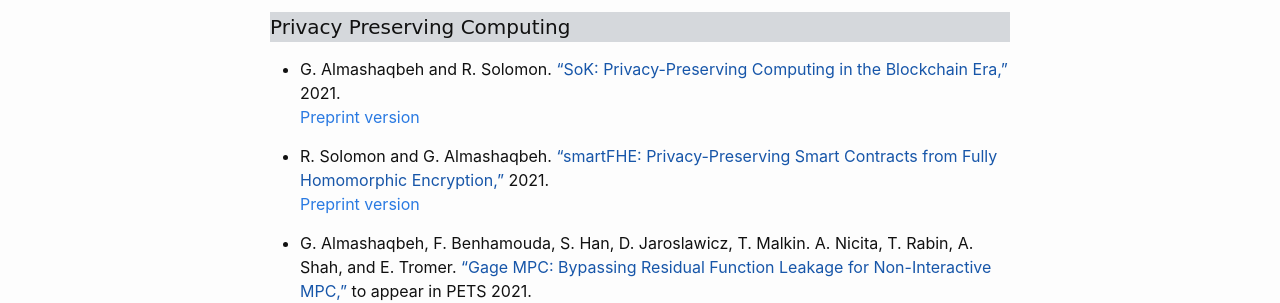
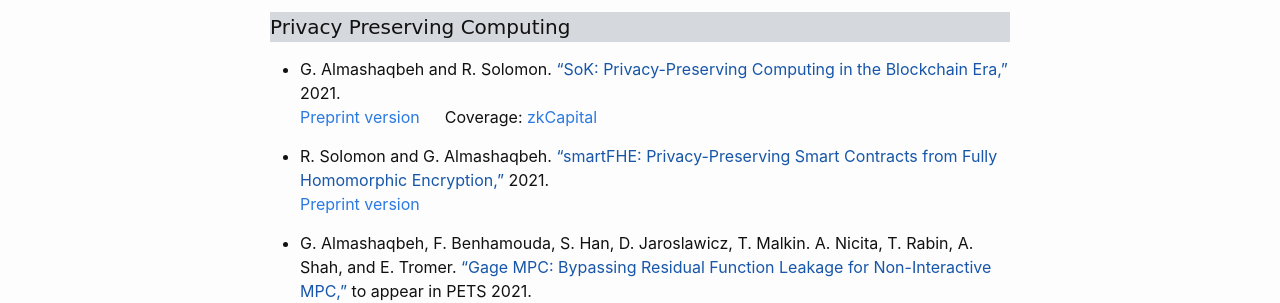
Before and after one commit to GhadaAlmashaqbeh/GhadaAlmashaqbeh.github.io, a Jekyll site: the page built from 02-publications.md, in a window 1280 px wide. Shown: the part 642-945 px from the top of the page. Built offline with Jekyll 4.4.1, drawn with Linux system fonts in a browser that asks for light colours.

Commit message:
add paper media coverage

```diff
--- a/02-publications.md
+++ b/02-publications.md
@@ -29,7 +29,7 @@
 <h4 style="font-family: 'Comic Sans MS'; background-color:rgb(213, 216, 220);">Privacy Preserving Computing</h4>
 
 * G. Almashaqbeh and R. Solomon. ["SoK: Privacy-Preserving Computing in the Blockchain Era,"]() 2021.<br/>
-  [Preprint version](https://eprint.iacr.org/2021/727.pdf)
+  [Preprint version](https://eprint.iacr.org/2021/727.pdf) &emsp; Coverage: [zkCapital](https://zkcapital.substack.com/p/this-week-in-blockchain-research-def)
 
 * R. Solomon and G. Almashaqbeh. ["smartFHE: Privacy-Preserving Smart Contracts from Fully Homomorphic Encryption,"]() 2021.<br/>
   [Preprint version](https://eprint.iacr.org/2021/133)
```
